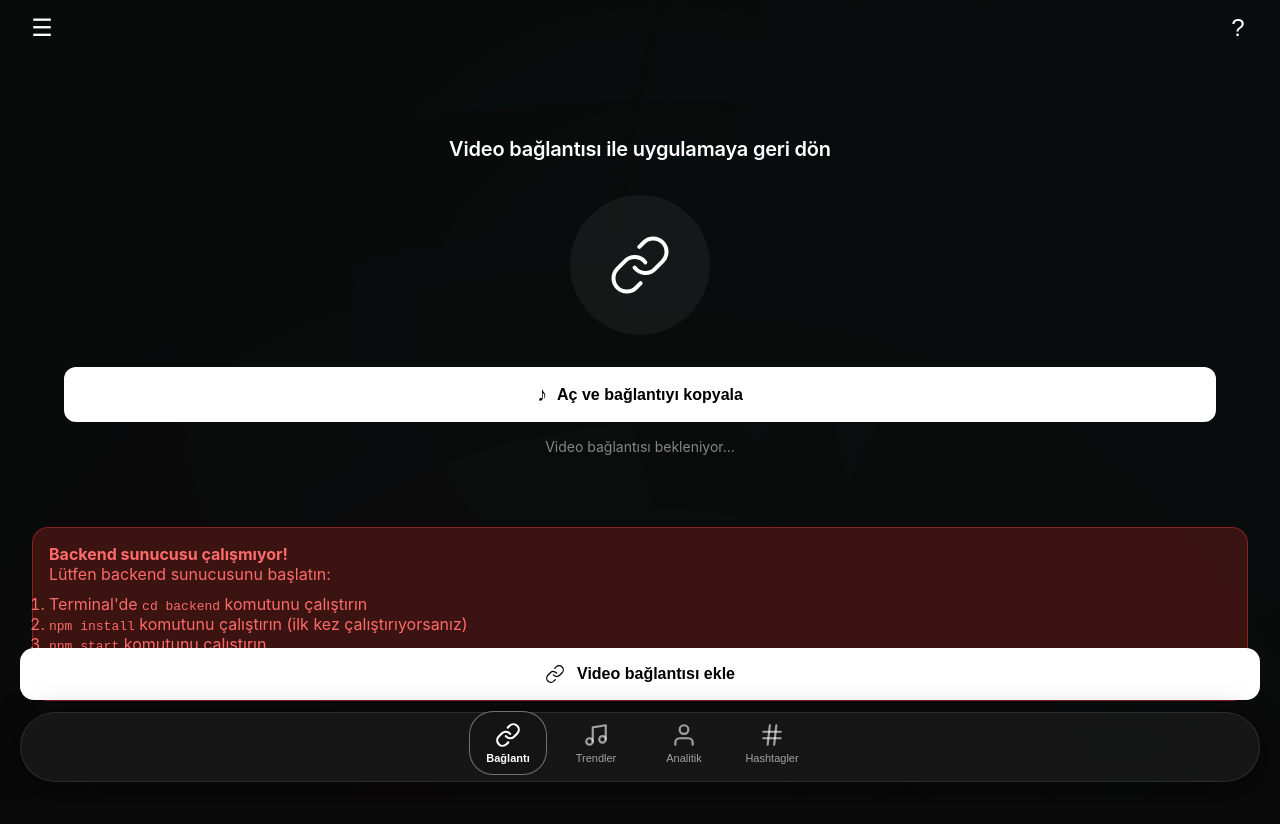
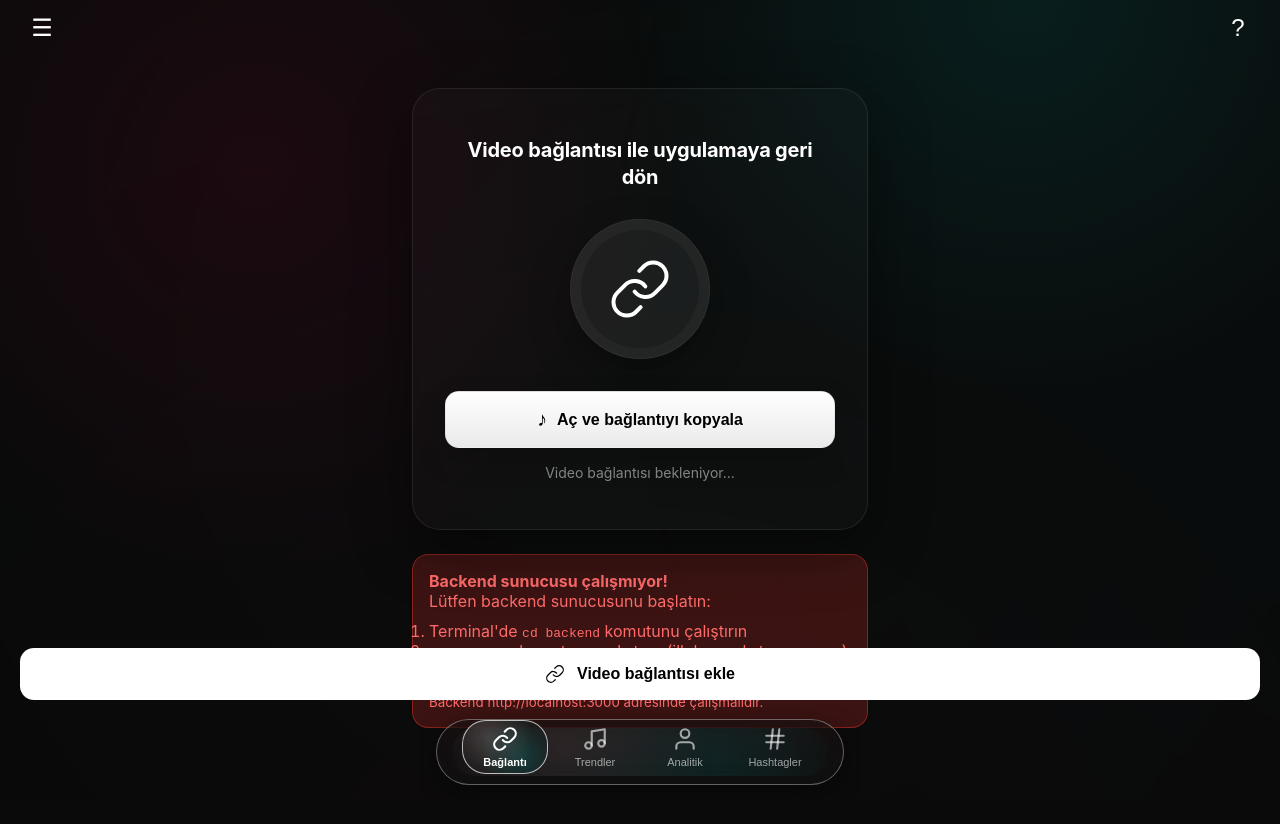
Before and after one commit to bulutxyz/tiktok-downloader-backend, a plain HTML site: page frontend/index.html in a window 1280 px wide. Drawn offline with Linux system fonts and the light colour scheme; no server answers.

Commit message:
Status bar geri eklendi - gÃ¶rseldeki gÃ¶rÃ¼nÃ¼me gÃ¶re dÃ¼zenlendi

```diff
--- a/frontend/script.js
+++ b/frontend/script.js
@@ -187,6 +187,25 @@ document.getElementById('downloadButton').addEventListener('click', async () =>
 });
 
 // Navigation handling
+const showVideoDownloadView = (prefillUrl) => {
+    const linkCard = document.querySelector('.link-card');
+    const contentTabs = document.querySelector('.content-tabs');
+    const videoTab = document.getElementById('video-tab');
+    const tiktokInput = document.getElementById('tiktokUrl');
+
+    if (prefillUrl) tiktokInput.value = prefillUrl;
+
+    linkCard.style.display = 'none';
+    contentTabs.classList.add('active');
+    document.querySelectorAll('.tab-content').forEach(tab => tab.classList.remove('active'));
+    videoTab.classList.add('active');
+
+    document.querySelectorAll('.nav-item').forEach(nav => nav.classList.remove('active'));
+    document.querySelector('.nav-item[data-nav="link"]')?.classList.add('active');
+
+    document.getElementById('result').innerHTML = '';
+};
+
 document.querySelectorAll('.nav-item').forEach(item => {
     item.addEventListener('click', () => {
         const navType = item.dataset.nav;
@@ -207,6 +226,8 @@ document.querySelectorAll('.nav-item').forEach(item => {
         } else {
             document.querySelector('.link-card').style.display = 'none';
             document.querySelector('.content-tabs').classList.add('active');
+            document.querySelectorAll('.tab-content').forEach(tab => tab.classList.remove('active'));
+            document.getElementById(`${navType}-tab`)?.classList.add('active');
         }
     });
 });
@@ -226,21 +247,31 @@ document.getElementById('copyLinkButton')?.addEventListener('click', () => {
     if (navigator.clipboard) {
         navigator.clipboard.readText().then(text => {
             if (text && text.includes('tiktok.com')) {
-                document.getElementById('tiktokUrl').value = text;
-                document.querySelector('.link-card').style.display = 'none';
-                document.querySelector('.content-tabs').classList.add('active');
-                document.querySelector('.content-tabs').querySelector('#video-tab').classList.add('active');
+                showVideoDownloadView(text);
             }
         }).catch(() => {
             // Fallback: prompt göster
             const url = prompt('TikTok video URL\'sini yapıştırın:');
             if (url && url.includes('tiktok.com')) {
-                document.getElementById('tiktokUrl').value = url;
-                document.querySelector('.link-card').style.display = 'none';
-                document.querySelector('.content-tabs').classList.add('active');
-                document.querySelector('.content-tabs').querySelector('#video-tab').classList.add('active');
+                showVideoDownloadView(url);
             }
         });
+    }
+});
+
+// URL yapıştırıldığında otomatik indirme ekranına geç
+document.getElementById('tiktokUrl').addEventListener('paste', (e) => {
+    const pasted = (e.clipboardData || window.clipboardData).getData('text');
+    if (pasted && pasted.includes('tiktok.com')) {
+        setTimeout(() => showVideoDownloadView(pasted), 0);
+    }
+});
+
+// URL yazıldığında tiktok.com içeriyorsa indirme ekranı aktif kalsın
+document.getElementById('tiktokUrl').addEventListener('input', (e) => {
+    const value = e.target.value;
+    if (value && value.includes('tiktok.com')) {
+        showVideoDownloadView(value);
     }
 });
 
--- a/frontend/style.css
+++ b/frontend/style.css
@@ -6,7 +6,7 @@
 
 body {
     font-family: -apple-system, BlinkMacSystemFont, 'Segoe UI', Roboto, 'Helvetica Neue', Arial, sans-serif;
-    background-color: #0a0a0a;
+    background: radial-gradient(circle at 20% 20%, rgba(255, 0, 80, 0.08), transparent 35%), radial-gradient(circle at 80% 0%, rgba(0, 242, 234, 0.08), transparent 30%), #0a0a0a;
     color: #ffffff;
     min-height: 100vh;
     padding-bottom: 90px;
@@ -160,7 +160,7 @@ body {
 /* Main Content */
 .app-content {
     padding: 32px 20px;
-    max-width: 100%;
+    max-width: 520px;
     margin: 0 auto;
     position: relative;
     z-index: 1;
@@ -168,20 +168,20 @@ body {
 
 /* Link Card */
 .link-card {
-    background: transparent;
-    border-radius: 0;
-    padding: 0;
+    background: rgba(255, 255, 255, 0.02);
+    border-radius: 28px;
+    padding: 32px 24px;
     text-align: center;
-    margin-bottom: 0;
-    border: none;
-    box-shadow: none;
+    margin-bottom: 12px;
+    border: 1px solid rgba(255, 255, 255, 0.08);
+    box-shadow: 0 18px 60px rgba(0, 0, 0, 0.45);
     position: relative;
     overflow: visible;
 }
 
 .link-icon-container {
     margin-bottom: 32px;
-    margin-top: 20px;
+    margin-top: 12px;
 }
 
 .link-icon {
@@ -189,12 +189,12 @@ body {
     width: 140px;
     height: 140px;
     border-radius: 50%;
-    background: rgba(255, 255, 255, 0.05);
+    background: rgba(255, 255, 255, 0.06);
     display: flex;
     align-items: center;
     justify-content: center;
-    border: none;
-    box-shadow: none;
+    border: 1px solid rgba(255, 255, 255, 0.08);
+    box-shadow: 0 18px 40px rgba(0, 0, 0, 0.35), inset 0 0 0 10px rgba(255, 255, 255, 0.03);
     position: relative;
 }
 
@@ -210,9 +210,9 @@ body {
 
 .card-title {
     font-size: 20px;
-    font-weight: 600;
+    font-weight: 700;
     color: #ffffff;
-    margin-bottom: 32px;
+    margin-bottom: 28px;
     line-height: 1.35;
     padding: 0 20px;
     letter-spacing: -0.2px;
@@ -221,10 +221,10 @@ body {
 .tiktok-button {
     width: 100%;
     max-width: 100%;
-    background: #ffffff;
+    background: linear-gradient(180deg, #ffffff 0%, #eaeaea 100%);
     color: #000000;
-    border: none;
-    border-radius: 12px;
+    border: 1px solid rgba(0, 0, 0, 0.06);
+    border-radius: 14px;
     padding: 16px 20px;
     font-size: 16px;
     font-weight: 600;
@@ -234,14 +234,15 @@ body {
     gap: 10px;
     cursor: pointer;
     margin-bottom: 16px;
-    transition: opacity 0.2s;
-    box-shadow: none;
+    transition: all 0.2s ease;
+    box-shadow: 0 12px 30px rgba(0, 0, 0, 0.18);
     position: relative;
     overflow: visible;
 }
 
 .tiktok-button:active {
-    opacity: 0.7;
+    opacity: 0.9;
+    transform: translateY(1px);
 }
 
 .tiktok-logo {
@@ -293,16 +294,16 @@ body {
 
 .primary-button {
     width: 100%;
-    background: #ffffff;
+    background: linear-gradient(180deg, #ffffff 0%, #eaeaea 100%);
     color: #000000;
-    border: none;
+    border: 1px solid rgba(0, 0, 0, 0.06);
     border-radius: 16px;
     padding: 18px 24px;
     font-size: 16px;
     font-weight: 600;
     cursor: pointer;
     transition: all 0.3s cubic-bezier(0.4, 0, 0.2, 1);
-    box-shadow: 0 4px 16px rgba(0, 0, 0, 0.2);
+    box-shadow: 0 12px 30px rgba(0, 0, 0, 0.18);
     position: relative;
     overflow: hidden;
 }
@@ -403,27 +404,46 @@ body {
     display: flex;
     justify-content: center;
     align-items: center;
-    padding: 16px 20px calc(24px + env(safe-area-inset-bottom));
+    padding: 14px 16px calc(24px + env(safe-area-inset-bottom));
     z-index: 100;
     box-shadow: none;
-    gap: 8px;
+    gap: 0;
+    max-width: 440px;
+    margin: 0 auto;
+    overflow: hidden;
 }
 
 .bottom-nav::before {
     content: '';
     position: absolute;
     top: 50%;
-    left: 20px;
-    right: 20px;
+    left: 16px;
+    right: 16px;
     transform: translateY(-50%);
-    height: 68px;
-    background: rgba(30, 30, 30, 0.65);
-    backdrop-filter: blur(50px) saturate(200%);
-    -webkit-backdrop-filter: blur(50px) saturate(200%);
-    border-radius: 36px;
-    border: 0.5px solid rgba(255, 255, 255, 0.1);
+    height: 64px;
+    background: rgba(20, 20, 20, 0.45);
+    backdrop-filter: blur(30px) saturate(200%);
+    -webkit-backdrop-filter: blur(30px) saturate(200%);
+    border-radius: 34px;
+    border: 1px solid rgba(255, 255, 255, 0.35);
     z-index: -1;
-    box-shadow: 0 8px 32px rgba(0, 0, 0, 0.5);
+    box-shadow: 0 6px 24px rgba(0, 0, 0, 0.45);
+    overflow: hidden;
+}
+
+.bottom-nav::after {
+    content: '';
+    position: absolute;
+    top: 50%;
+    left: 32px;
+    right: 32px;
+    transform: translateY(-50%);
+    height: 48px;
+    background: radial-gradient(circle at 30% 40%, rgba(255, 255, 255, 0.12), transparent 55%), radial-gradient(circle at 70% 60%, rgba(0, 242, 234, 0.12), transparent 55%);
+    border-radius: 28px;
+    pointer-events: none;
+    z-index: -1;
+    opacity: 0.8;
 }
 
 .nav-item {
@@ -435,15 +455,15 @@ body {
     align-items: center;
     justify-content: center;
     gap: 4px;
-    padding: 12px 20px;
+    padding: 8px 12px;
     cursor: pointer;
     transition: all 0.4s cubic-bezier(0.34, 1.56, 0.64, 1);
     flex: 1;
     position: relative;
-    border-radius: 24px;
+    border-radius: 26px;
     min-width: 0;
     z-index: 1;
-    max-width: 80px;
+    max-width: 90px;
 }
 
 .nav-item::before {
@@ -452,13 +472,13 @@ body {
     top: 50%;
     left: 50%;
     transform: translate(-50%, -50%) scale(0);
-    width: calc(100% - 4px);
-    height: calc(100% - 4px);
-    background: rgba(20, 20, 20, 0.8);
-    backdrop-filter: blur(40px) saturate(200%);
-    -webkit-backdrop-filter: blur(40px) saturate(200%);
+    width: calc(100% - 6px);
+    height: calc(100% - 6px);
+    background: radial-gradient(circle at 30% 30%, rgba(255, 255, 255, 0.18), transparent 65%), radial-gradient(circle at 70% 70%, rgba(0, 242, 234, 0.16), transparent 60%), rgba(20, 20, 20, 0.55);
+    backdrop-filter: blur(40px) saturate(220%);
+    -webkit-backdrop-filter: blur(40px) saturate(220%);
     border-radius: 24px;
-    border: 1px solid rgba(255, 255, 255, 0.3);
+    border: 1px solid rgba(255, 255, 255, 0.55);
     transition: all 0.4s cubic-bezier(0.34, 1.56, 0.64, 1);
     opacity: 0;
     z-index: -1;
@@ -471,7 +491,7 @@ body {
 .nav-item.active::before {
     transform: translate(-50%, -50%) scale(1);
     opacity: 1;
-    border-color: rgba(255, 255, 255, 0.4);
+    border-color: rgba(255, 255, 255, 0.7);
 }
 
 .nav-icon-wrapper {
```
